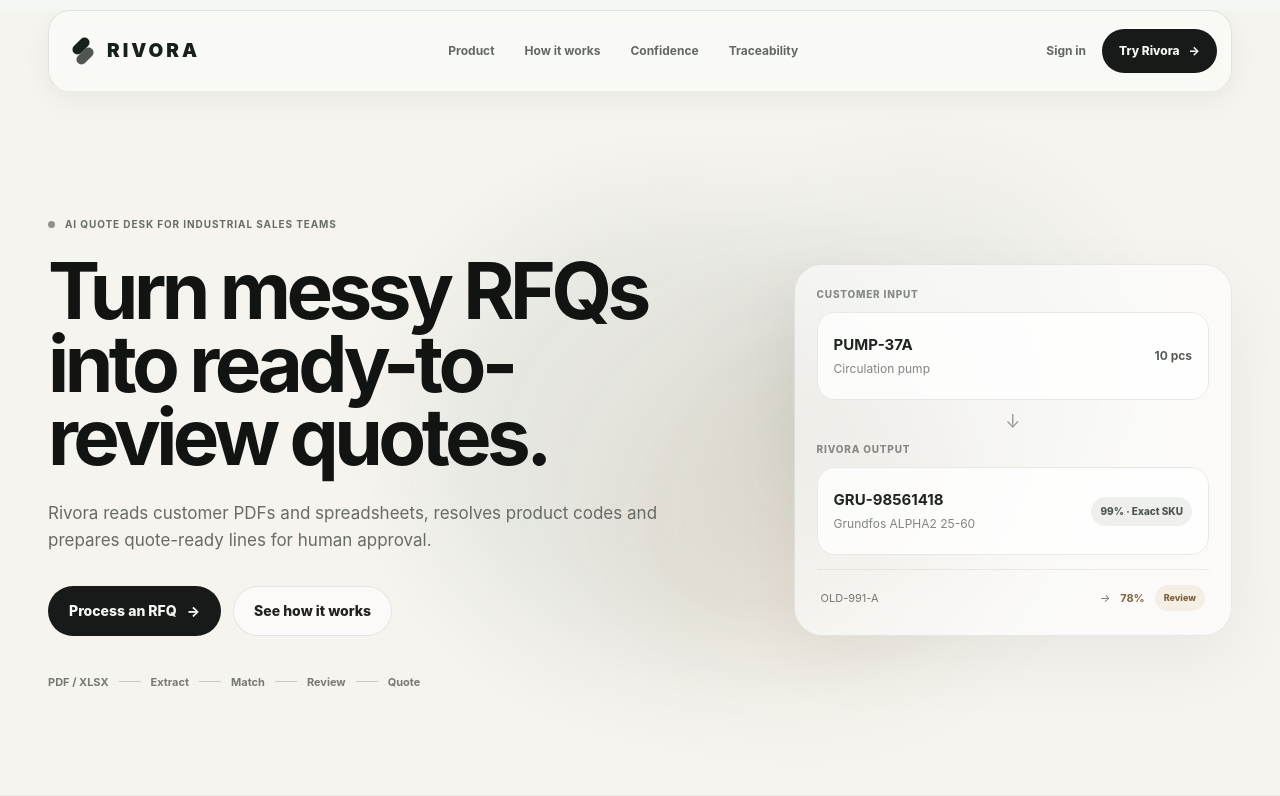
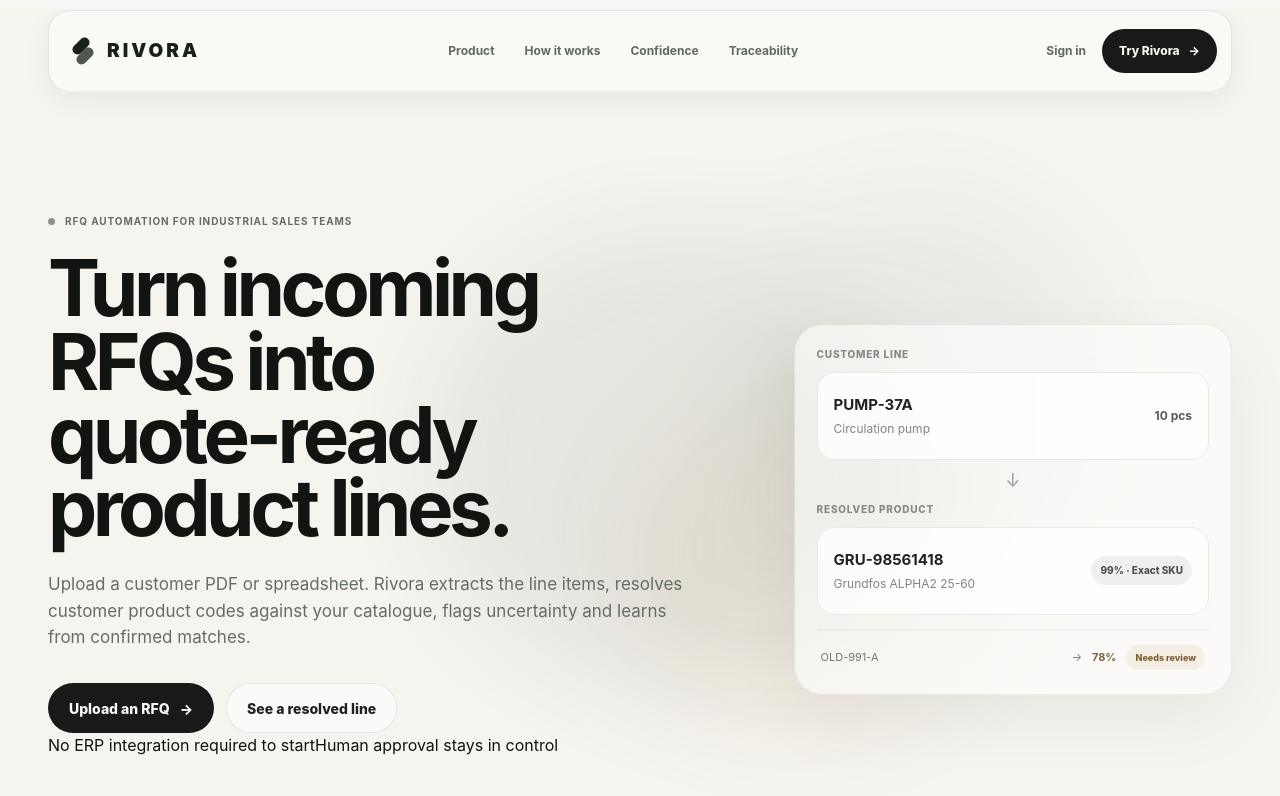
Before and after one commit to miromnb-coder/Rivora, a Next.js app: page / in a window 1280 px wide. Shown: the top 796 px of the page. Built offline with nearby package versions, Linux system fonts and the light colour scheme.

Commit message:
Sharpen homepage conversion messaging

```diff
--- a/components/marketing/MinimalShaderHero.tsx
+++ b/components/marketing/MinimalShaderHero.tsx
@@ -13,35 +13,42 @@ export function MinimalShaderHero() {
 
       <div className="marketing-shell minimal-hero-inner v2-hero-inner">
         <div className="minimal-hero-copy">
-          <div className="minimal-kicker">AI quote desk for industrial sales teams</div>
+          <div className="minimal-kicker">RFQ automation for industrial sales teams</div>
 
-          <h1>Turn messy RFQs into ready-to-review quotes.</h1>
+          <h1>Turn incoming RFQs into quote-ready product lines.</h1>
 
           <p>
-            Rivora reads customer PDFs and spreadsheets, resolves product codes
-            and prepares quote-ready lines for human approval.
+            Upload a customer PDF or spreadsheet. Rivora extracts the line items,
+            resolves customer product codes against your catalogue, flags uncertainty
+            and learns from confirmed matches.
           </p>
 
           <div className="minimal-hero-actions">
             <Link href="/app/upload" className="minimal-btn minimal-btn-primary">
-              Process an RFQ <span aria-hidden="true">→</span>
+              Upload an RFQ <span aria-hidden="true">→</span>
             </Link>
-            <a href="#how-it-works" className="minimal-btn minimal-btn-secondary">
-              See how it works
+            <a href="#resolution" className="minimal-btn minimal-btn-secondary">
+              See a resolved line
             </a>
+          </div>
+
+          <div className="hero-conversion-note">
+            <span>No ERP integration required to start</span>
+            <i />
+            <span>Human approval stays in control</span>
           </div>
 
           <div className="minimal-flow" aria-label="Rivora workflow">
             <span>PDF / XLSX</span><i />
             <span>Extract</span><i />
-            <span>Match</span><i />
+            <span>Resolve</span><i />
             <span>Review</span><i />
-            <span>Quote</span>
+            <span>Quote-ready</span>
           </div>
         </div>
 
         <div className="hero-proof" aria-label="Example Rivora product match">
-          <div className="hero-proof-label">Customer input</div>
+          <div className="hero-proof-label">Customer line</div>
           <div className="hero-proof-input">
             <div>
               <b>PUMP-37A</b>
@@ -52,7 +59,7 @@ export function MinimalShaderHero() {
 
           <div className="hero-proof-arrow" aria-hidden="true">↓</div>
 
-          <div className="hero-proof-label">Rivora output</div>
+          <div className="hero-proof-label">Resolved product</div>
           <div className="hero-proof-result">
             <div>
               <b>GRU-98561418</b>
@@ -65,7 +72,7 @@ export function MinimalShaderHero() {
             <span>OLD-991-A</span>
             <i>→</i>
             <b>78%</b>
-            <em>Review</em>
+            <em>Needs review</em>
           </div>
         </div>
       </div>
```
